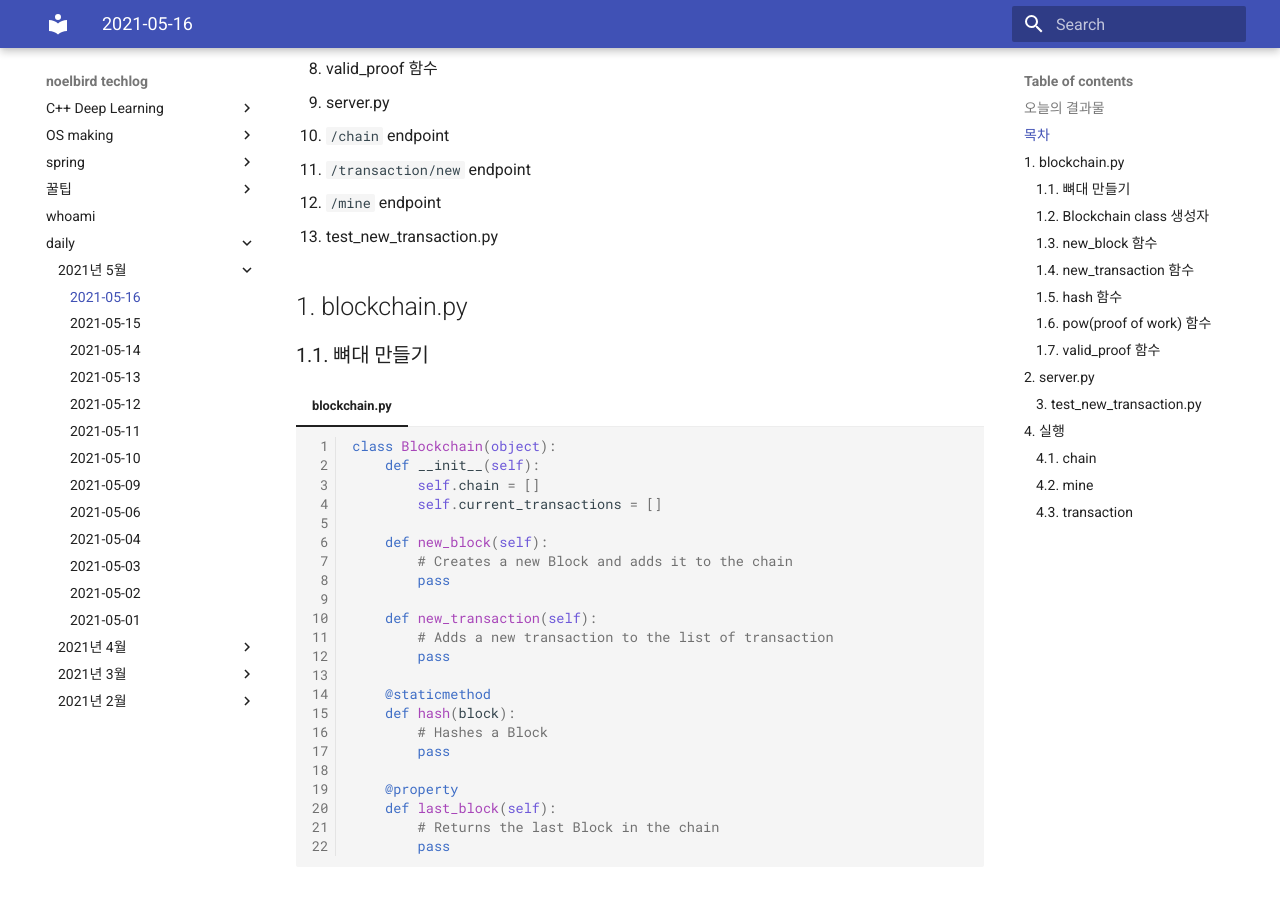
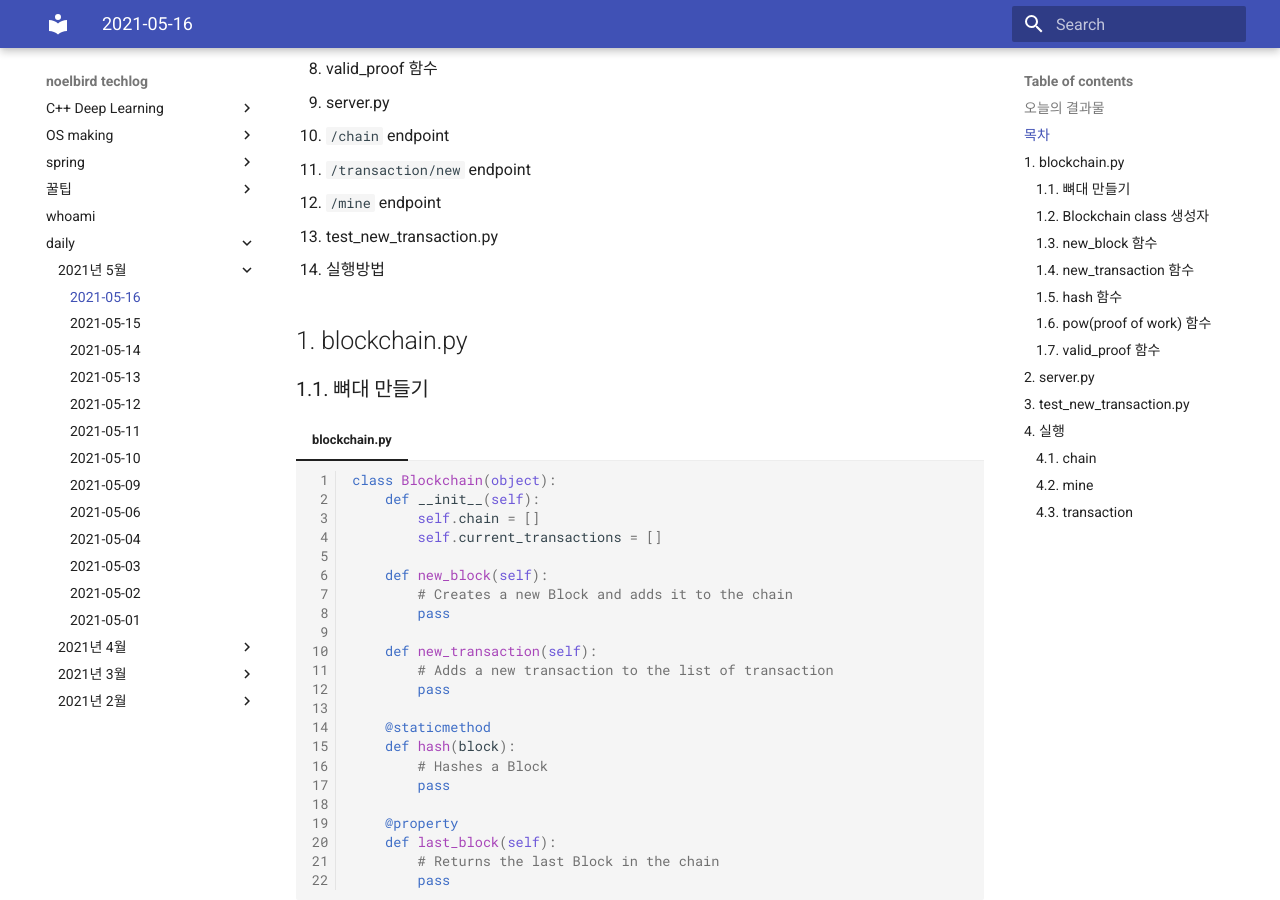
Before and after one commit to NoelBird/noelbird.github.io, an MkDocs documentation site: the page built from docs/daily/2021-05-16.md, in a window 1280 px wide and 900 px high, scrolled down 1883 px. Built offline with MkDocs 1.6.1 and Material for MkDocs 9.7.7, drawn with Linux system fonts in a browser that asks for light colours; nearby versions of some CDN libraries.

Commit message:
bugfix minor

```diff
--- a/docs/daily/2021-05-16.md
+++ b/docs/daily/2021-05-16.md
@@ -41,6 +41,7 @@
    2. `/transaction/new` endpoint
    3. `/mine` endpoint
 3. test_new_transaction.py
+4. 실행방법
 
 
 
@@ -241,7 +242,7 @@ def valid_proof(last_proof, proof):
 
 
 
-### 3. test_new_transaction.py
+## 3. test_new_transaction.py
 
 
 
```
